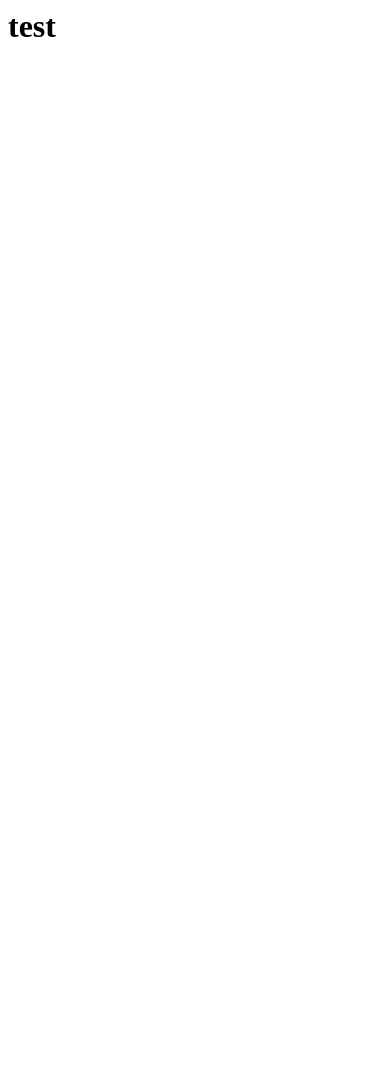
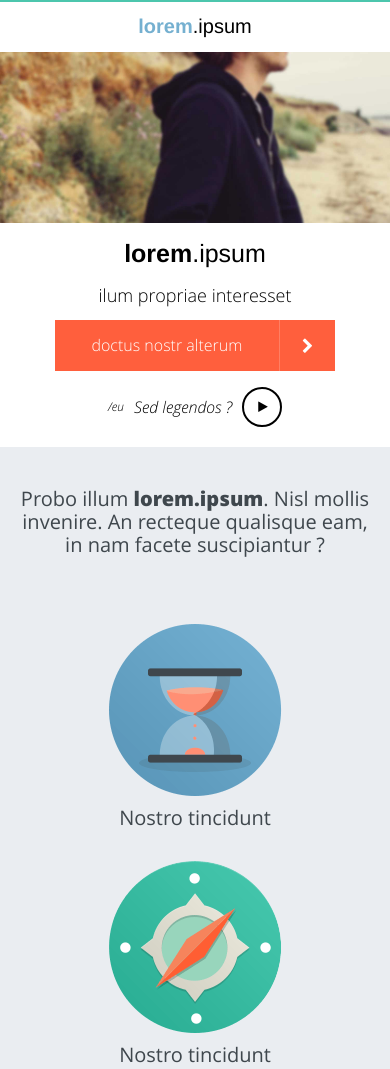
Before and after one commit to antoinegrelard/mobile-first-exemple, a website: page index.html in a window 390 px wide. Shown: the top 1069 px of the page. Before the commit the page ends 844 px from the top, so only its background shows below. Drawn offline with nearby package versions, Linux system fonts and the light colour scheme.

Commit message:
added images and updated mobile version

```diff
--- a/css/styles.scss
+++ b/css/styles.scss
@@ -0,0 +1,273 @@
+@import url(http://fonts.googleapis.com/css?family=Open+Sans:300italic,400,300,800);
+
+
+/*************\
+|  VARIABLES  |
+\*************/
+
+// FONTS
+$font_default : 'Open Sans', Arial, sans-serif;
+$font_logo : 'Helvetica', Arial, sans-serif;
+
+// COLORS
+$blue : #4cc6ad;
+$blue_dark : #3f474d;
+$blue_light : #75b0d0;
+$grey : #eaedf1;
+$red : #ff5f3d;
+
+// BREAKPOINTS
+$tablet : 640px;
+$desktop : 860px;
+
+
+/*************\
+|    MIXINS   |
+\*************/
+
+@mixin prefixr($property, $value...) {
+	-webkit-#{$property}: $value;
+	   -moz-#{$property}: $value;
+	    -ms-#{$property}: $value;
+	        #{$property}: $value;
+}
+
+@mixin media-query($media-query) {
+
+	@if $media-query == tablet {
+	  @media only screen and (min-width:$tablet) { @content; }
+	}
+
+	@if $media-query == desktop {
+	  @media only screen and (min-width:$desktop) { @content; }
+	}
+
+}
+
+@mixin tablet {
+	@include media-query(tablet) {
+		@content;
+	}
+}
+
+@mixin desktop {
+	@include media-query(desktop) {
+		@content;
+	}
+}
+
+
+/*************\
+|  	 COMMON   |
+\*************/
+
+* {
+	-webkit-font-smoothing: antialiased;
+	-moz-osx-font-smoothing: grayscale;
+}
+
+body {
+	font-family: $font-default;
+	font-weight: 400;
+	font-size: 16px;
+}
+
+figure {
+	margin: 0;
+	position: relative;
+}
+
+.clear:before,
+.clear:after {
+	content: "";
+	display: table;
+	clear: both;
+}
+
+.container {
+	padding: 0 5%;
+}
+
+// picture markup alternative
+.images_wrapper img,
+.images_wrapper .media span {
+	width: 100%;
+}
+
+.media {
+	display: block;
+
+	span {
+		display: none;
+	}
+
+}
+
+// common figure caption styles
+.caption {
+	text-align: center;
+	color: black;
+
+	@include tablet {
+		color: white;
+		position: absolute;
+		top: 50%;
+		left: 50%;
+		@include prefixr(transform, translateY(-50%) translateX(-50%));
+	}
+
+	h1 {
+		font-family: $font_logo;
+		font-size: 1.5625em;
+		font-weight: initial;
+
+		span {
+			font-weight: bold;
+		}
+
+	}
+
+	h2 {
+		font-size: 1.125em;
+		font-weight: 300;
+	}
+
+	.tooltip {
+		background: $red;
+		color: white;
+		display: table;
+		width: 80%;
+		margin: 0 auto;
+		text-decoration: none;
+
+		p,
+		.chevron_wrapper {
+			display: table-cell;
+			vertical-align: middle;
+		}
+
+		p {
+			font-weight: 300;
+			margin: 0;
+			padding: 1em;
+		}
+
+		.chevron_wrapper {
+			border-left: 1px solid rgba(255,255,255,.2);
+			width: 20%;
+		}
+	}
+}
+
+/*************\
+|  	 HEADER   |
+\*************/
+
+header {
+	border-top: 2px solid $blue;
+	text-align: center;
+
+	h1 {
+		font-family: $font_logo;
+		font-weight: 300;
+		font-size: 1.25em; // 20px
+
+		span {
+			font-weight: bold;
+			color: $blue_light;
+		}
+
+	}
+
+}
+
+
+/*************\
+|  	  HERO    |
+\*************/
+
+.hero_video-link {
+	display: table;
+	margin: 0 auto;
+	margin-top: 1em;
+	text-decoration: none;
+	color: black;
+
+	p,
+	button {
+		display: table-cell;
+		vertical-align: middle;
+	}
+
+	small {
+		font-size: .75em;
+		font-weight: 300;
+		font-style: italic;
+	}
+
+	p {
+		font-weight: 300;
+		font-style: italic;
+		padding: 0 10px;
+	}
+
+	.button {
+		font-size: .75em;
+		padding: 0;
+		margin: 0;
+		border: 2px solid black;
+		background: transparent;
+		border-radius: 50%;
+		width: 3em;
+		height: 3em;
+		line-height: 3em;
+
+		&:before {
+			padding-left: 2px;
+		}
+
+	}
+
+
+}
+
+
+/*************\
+|  	 SKILLS   |
+\*************/
+.skills {
+	background: $grey;
+	color: $blue_dark;
+	margin-top: 20px;
+	padding-top: 20px;
+	text-align: center;
+
+	.desc {
+		font-size: 1.25em;
+	}
+
+	.skills_list {
+		list-style: none;
+		margin: 0;
+		padding: 1em 0;
+
+		.skills_item {
+			margin: 2em 0;
+
+			figure {
+
+				img {
+					margin-bottom: 10px;
+				}
+
+				figcaption {
+					font-size: 1.25em;
+				}
+
+			}
+
+		}
+
+	}
+
+}
--- a/index.html
+++ b/index.html
@@ -2,10 +2,105 @@
 <head>
 	<title>Mobile first template design</title>
 	<meta name="viewport" content="initial-scale=1">
+	<link rel="stylesheet" href="https://cdnjs.cloudflare.com/ajax/libs/normalize/3.0.3/normalize.min.css" />
+	<link rel="stylesheet" href="http://maxcdn.bootstrapcdn.com/font-awesome/4.3.0/css/font-awesome.min.css">
 	<link rel="stylesheet" type="text/css" href="css/styles.css">
 	<script type="text/javascript" href="js/scripts.js"></script>
 </head>
 <body>
-	<h1>test</h1>
+	<header>
+		<h1><span>lorem</span>.ipsum</h1>
+	</header>
+	<section class="hero">
+		<figure class="hero_wrapper">
+			<div class="images_wrapper">
+			  <img src="images/bg_mobile.jpg"/>
+			  <span class="media">
+			    <span class="w640" style="background-image:url(images/bg_tablet.jpg);"></span>
+			    <span class="w860" style="background-image:url(images/bg.jpg);"></span>
+			  </span>
+			</div>
+			<figcaption class="caption caption--hero container">
+				<h1><span>lorem</span>.ipsum</h1>
+				<h2>ilum propriae interesset</h2>
+				<a href="#" class="tooltip clear">
+					<p>doctus nostr alterum</p>
+					<div class="chevron_wrapper">
+						<i class="fa fa-chevron-right"></i>
+					</div>
+				</a>
+				<a href="" class="hero_video-link">
+					<small>/eu</small>
+					<p>Sed legendos ?</p>
+					<i class="fa fa-play button"></i>
+				</a>
+			</figcaption>
+		</figure>
+	</section>
+	<section class="skills container">
+		<p class="desc">Probo illum <b>lorem.ipsum</b>. Nisl mollis invenire. An recteque qualisque eam, in nam facete suscipiantur ? </p>
+		<ul class="skills_list">
+			<li class="skills_item">
+				<figure>
+					<img src="images/sablier.png" srcset="images/sablier@2x.png 2x" />
+					<figcaption>
+						Nostro tincidunt
+					</figcaption>
+				</figure>
+			</li>
+			<li class="skills_item">
+				<figure>
+					<img src="images/boussole.png" srcset="images/boussole@2x.png 2x" />
+					<figcaption>
+						Nostro tincidunt
+					</figcaption>
+				</figure>
+			</li>
+			<li class="skills_item">
+				<figure>
+					<img src="images/fusee.png" srcset="images/fusee@2x.png 2x" />
+					<figcaption>
+						Nostro tincidunt
+					</figcaption>
+				</figure>
+			</li>
+		</ul>
+	</section>
+	<section class="about">
+		<figure>
+			<div class="images_wrapper">
+			  <img src="images/bg_about_mobile.jpg"/>
+			  <span class="media">
+			    <span class="w640" style="background-image:url(images/bg_about_tablet.jpg);"></span>
+			    <span class="w860" style="background-image:url(images/bg_about.jpg);"></span>
+			  </span>
+			</div>
+			<figcaption class="caption caption--about">
+				<div class="desc">
+					<p>Per enim nostrud assueveri ! </p>
+					<p>Sed porro nihil moderatius eu, vero saepe sententiae ei vis.</p>
+					<p class="bold">Pri mutat albucius an, recteque sapientem cu pri. Prodesset posidonium scribentur usu eu, aliquam disputando sea ex.</p>
+				</div>
+				<a href="#" class="tooltip">
+					<p>doctus nostr alterum</p>
+					<div class="chevron_wrapper">
+						<i class="fa fa-chevron-right"></i>
+					</div>
+				</a>
+			</figcaption>
+		</figure>
+	</section>
+	<footer>
+		<ul class="links_list">
+			<li class="links_item">Dico consetetur</li>
+			<li class="links_item">PRI</li>
+			<li class="links_item">Malis salutatus</li>
+			<li class="links_item">Quas omnium</li>
+		</ul>
+		<ul class="social_list">
+			<li class="social_item"><i class="fa fa-facebook"></i></li>
+			<li class="social_item"><i class="fa fa-twitter"></i></li>
+		</ul>
+	</footer>
 </body>
 </html>
```
Also changed, not shown: css/styles.css, images/bg.jpg (added), images/bg_about.jpg (added), images/bg_about_mobile.jpg (added), images/bg_about_tablet.jpg (added), images/bg_mobile.jpg (added), images/bg_tablet.jpg (added), images/boussole.png (added), images/boussole@2x.png (added), images/fusee@2x.png (added), images/sablier.png (added), images/sablier@2x.png (added), images/vaisseau.png (added).
